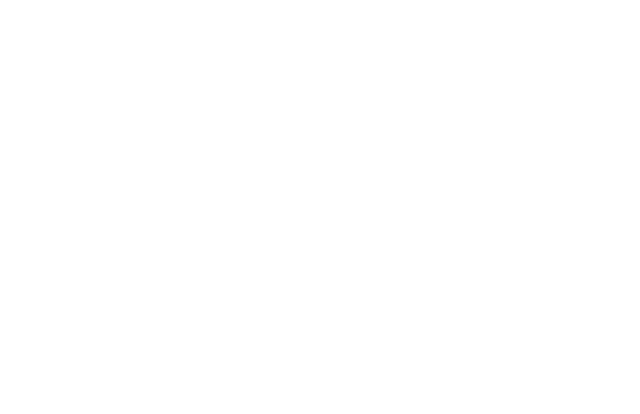
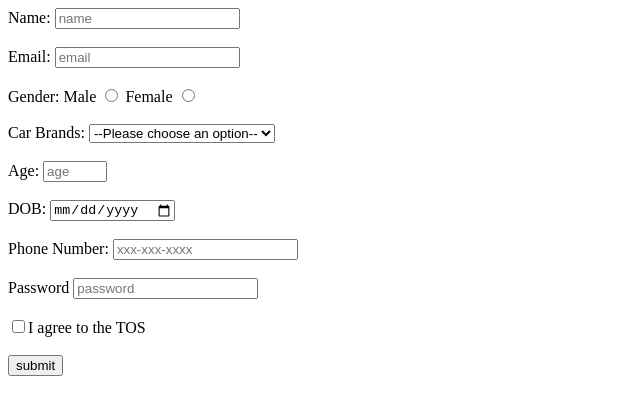
Before and after one commit to acciojob/signup-form-car-CelestialJerusha, a website: page main.html in a window 1280 px wide. Shown: the whole page, without its empty margins (0-640 px from the left). Drawn offline with Linux system fonts and the light colour scheme.

Commit message:
created a submission

```diff
--- a/main.html
+++ b/main.html
@@ -8,6 +8,43 @@
 
 <body>
 	<!-- the entire body must be written by student -->
+	<form method="post">
+                <label for="name">Name:</label>
+                <input type="text" id="name" name="name" placeholder="name" required>
+                <br><br>
+                <label for="email">Email:</label>
+                <input type="email" id="email" name="email" placeholder="email" required>
+                <br><br>
+                Gender:
+                <label for="gender_m">Male</label>
+                <input type="radio" id="gender_m" value="Male" name="gender" required>
+                <label for="gender_f">Female</label>
+                <input type="radio" id="gender_f" value="Female" name="gender" required>
+                <br><br>
+                <label for="cars">Car Brands:</label>
+                    <select name="cars" id="cars">
+                    <option value="choose your car">--Please choose an option--</option>
+                    <option value="bmw">BMW</option>
+                    <option value="audi">Audi</option>
+                    <option value="mercedez">Mercedez</option>
+                    </select>
+                <br><br>
+                <label for="age">Age:</label>
+                <input type="number" min="1" max="100" id="age" name="age" placeholder="age" required>
+                <br><br>
+                <label for="dob">DOB:</label>
+                <input type="date" id="dob" name="dob" required>
+                <br><br>
+                <label for="phone">Phone Number:</label>
+                <input type="tel" id="phone" name="phone" pattern="[0-9]{3}-[0-9]{2}-[0-9]{3}" placeholder="xxx-xxx-xxxx">
+                <br><br>
+                <label for="password">Password</label>
+                <input type="password" id="password"  name="password" placeholder="password" required>
+                <br><br>
+                <input type="checkbox" required>I agree to the TOS
+                <br><br>
+                <button type="submit">submit</button>
+            </form>
     <script type="text/javascript" src="./script.js">
 </script>
 
```
